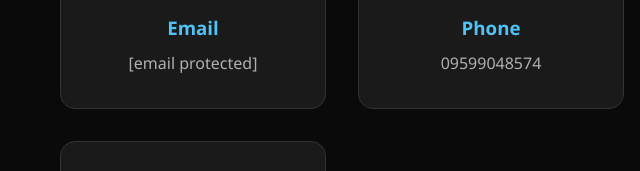
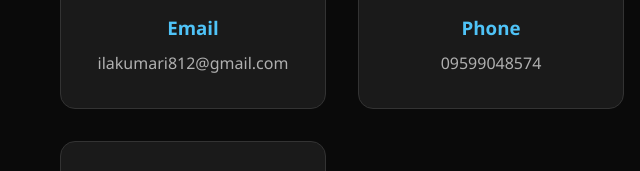
Before and after one commit to IlaKumari/portfolio, a plain HTML site: page index.html in a window 1280 px wide. Shown: the part 6216-6387 px from the top of the page, 0-640 px from the left. Drawn offline with Linux system fonts and the light colour scheme.

Commit message:
Update index.html

```diff
--- a/index.html
+++ b/index.html
@@ -1111,7 +1111,7 @@
                 <div class="contact-item" style="opacity: 0; transform: translateY(30px); transition: opacity 0.6s, transform 0.6s;">
                     <span class="contact-icon">📧</span>
                     <h3>Email</h3>
-                    <p><a href="/cdn-cgi/l/email-protection#573e3b363c223a36253e6f666517303a363e3b7934383a"><span class="__cf_email__" data-cfemail="d8b1b4b9b3adb5b9aab1e0e9ea98bfb5b9b1b4f6bbb7b5">[email&nbsp;protected]</span></a></p>
+                    <p><a href="mailto:ilakumari812@gmail.com">ilakumari812@gmail.com</a></p>
                 </div>
                 <div class="contact-item" style="opacity: 0; transform: translateY(30px); transition: opacity 0.6s, transform 0.6s;">
                     <span class="contact-icon">📱</span>
```
